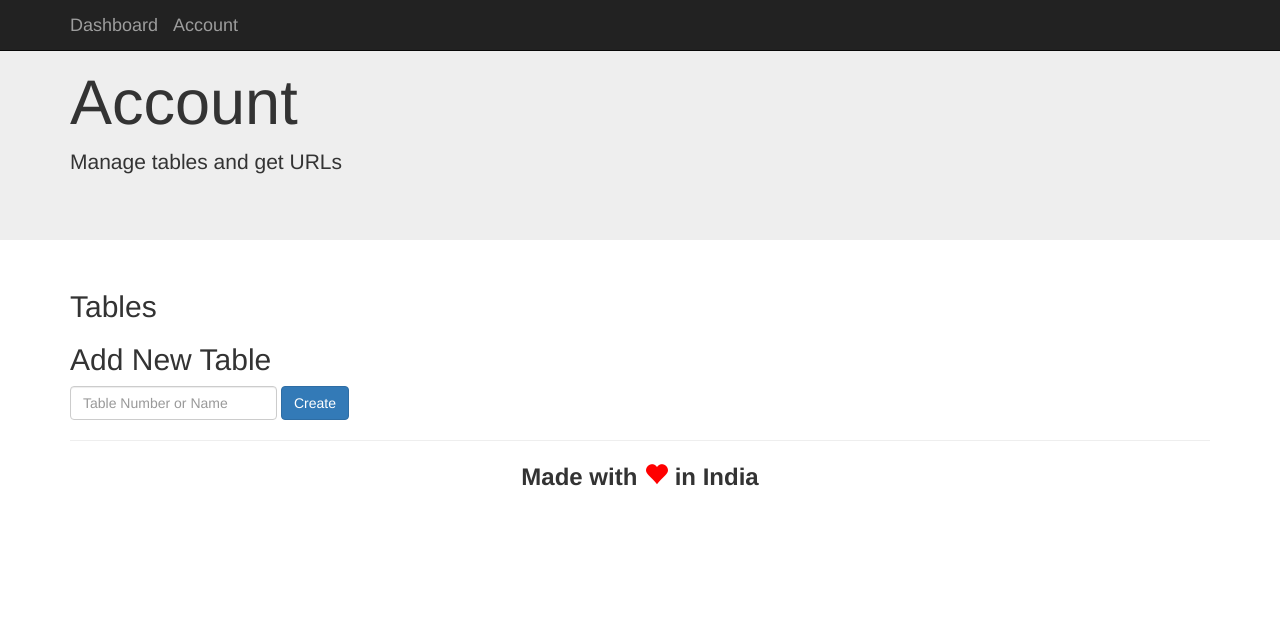
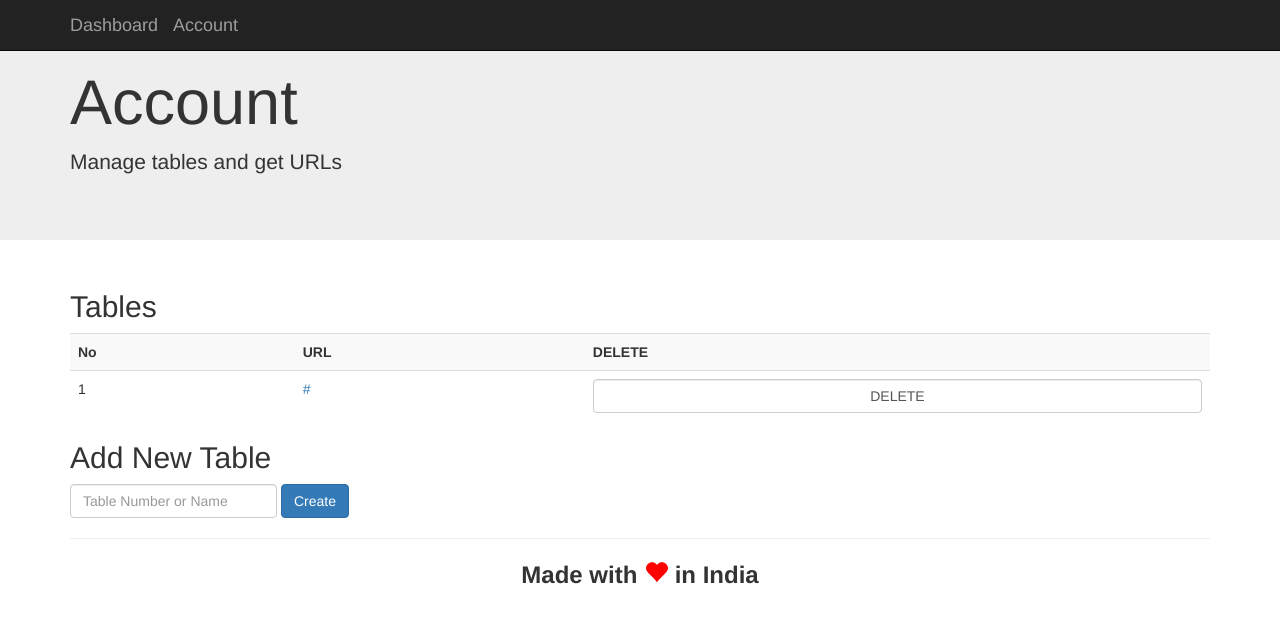
Before and after one commit to nattesharan/Hey-Waiter-, a Flask app: template templates/account.html in a window 1280 px wide. Shown: the top 623 px of the page. Run offline with Flask 2, Linux system fonts and the light colour scheme; the template is opened without the code that fills it: most values are stand-ins (such as "Sample title", 1, 10 or a date in 2020); some libraries are stand-ins or nearby versions.

Commit message:
Added tables for displaying available hotels and added bitly api

```diff
--- /dev/null
+++ b/bitlyhelper.py
@@ -0,0 +1,15 @@
+import urllib2
+import json
+TOKEN = '6e03eed84a9bed3a4777e8afde4da90db51cf4fe'
+ROOT_URL = "https://api-ssl.bitly.com"
+SHORTEN = "/v3/shorten?access_token={}&longUrl={}"
+class BitlyHelper:
+    def shorten_url(self, longurl):
+        try:
+            url = ROOT_URL + SHORTEN.format(TOKEN,longurl)
+            response = urllib2.urlopen(url).read()
+            print(response)
+            jr = json.loads(response)
+            return jr['data']['url']
+        except Exception as E:
+            print(E)
--- a/main.py
+++ b/main.py
@@ -1,11 +1,14 @@
 from flask import Flask,render_template,redirect,url_for,request
 from flask_login import LoginManager,login_required
-from flask_login import login_user,logout_user
+from flask_login import login_user,logout_user,current_user
 from mockdbhelper import MockDBHelper as DBhelper
 from user import User
 from passwordhelper import passHelper
+from bitlyhelper import BitlyHelper
+import config
 ph = passHelper()
 DB = DBhelper()
+BH = BitlyHelper()
 app = Flask(__name__)
 app.secret_key = 'cMlCVgyfbFYllvKDM5QzBc5en09yydjez+FcA3m55o02GeKZGWY3c6/z6AdBZHMUd7QErw2lKgUv2SXNk2Y2WM6156lmwCcYijs'
 login_manager = LoginManager(app)
@@ -15,7 +18,8 @@ def home():
 @app.route('/account')
 @login_required
 def account():
-    return render_template('account.html')
+    tables = DB.get_tables(current_user.get_id())
+    return render_template('account.html', tables = tables)
 @app.route("/login", methods=["POST"])
 def login():
     email = request.form.get("email")
@@ -49,7 +53,21 @@ def register():
     DB.add_user(email,salt,hashed)
     return redirect(url_for('home'))
 @app.route('/dashboard')
+@login_required
 def dashboard():
     return render_template('dashboard.html')
+@app.route('/account/createtable', methods = ['POST'])
+@login_required
+def createtable():
+    tablename = request.form['tablenumber']
+    tableid = DB.add_table(tablename,current_user.get_id())
+    new_url = config.base_url + "newrequest/" + tableid
+    DB.update_table(tableid,new_url)
+    return redirect(url_for('account'))
+@app.route('/account/deletetable')
+def del_table():
+    tableid = request.args.get('tableid')
+    DB.delete_table(tableid)
+    return redirect(url_for('account'))
 if __name__ == '__main__':
     app.run(port=int('3000'),debug=True)
--- a/mockdbhelper.py
+++ b/mockdbhelper.py
@@ -3,6 +3,7 @@ MOCK_USERS = [{
     'salt' : '8Fb23mMNHD5Zb8pr2qWA3PE9bH0=',
     'hashed': '1736f83698df3f8153c1fbd6ce2840f8aace4f200771a46672635374073cc876cf0aa6a31f780e576578f791b5555b50df46303f0c3a7f2d21f91aa1429ac22e'
 }]
+MOCK_TABLES = [{"_id": "1", "number": "1", "owner":"test@example.com","url": "mockurl"}]
 class MockDBHelper:
     def get_user(self, email):
         user = [x for x in MOCK_USERS if x.get('email') == email]
@@ -16,3 +17,22 @@ class MockDBHelper:
             "hashed": hashed
         })
         print('successfully added')
+    def add_table(self,number,owner):
+        MOCK_TABLES.append({
+            '_id': number,
+            'number': number,
+            'owner': owner
+        })
+        return  number
+    def update_table(self,_id,url):
+        for table in MOCK_TABLES:
+            if table.get('_id') == _id:
+                table['url'] = url
+                break
+    def get_tables(self, owner_id):
+        return MOCK_TABLES
+    def delete_table(self,table_id):
+        for i,table in enumerate(MOCK_TABLES):
+            if table.get('_id') == table_id:
+                del MOCK_TABLES[i]
+            break
--- a/templates/account.html
+++ b/templates/account.html
@@ -9,6 +9,23 @@
     <div class="row">
         <div class="col-md-12">
             <h2>Tables</h2>
+            <table class="table table-striped">
+                <tr>
+                    <th>No</th>
+                    <th>URL</th>
+                    <th>DELETE</th>
+                </tr>
+                {% for table in tables %}
+                <form class="form-inline" action="/account/deletetable">
+                <tr>
+                    <td>{{table.number}}</td>
+                    <td><a href="{{ table.url }}" target="_blank">{{table.url}}</a></td>
+                    <td><input type="submit" value="DELETE" class="form-control"></td>
+                    <input type="text" name="tableid" value="{{table._id}}" hidden>
+                </tr>
+                </form>
+                {% endfor %}
+            </table>
             <h2>Add New Table</h2>
             <form class="form-inline" action="/account/createtable" method="post">
             <input class="form-control" type="text" name="tablenumber" placeholder="Table Number or Name">
```
